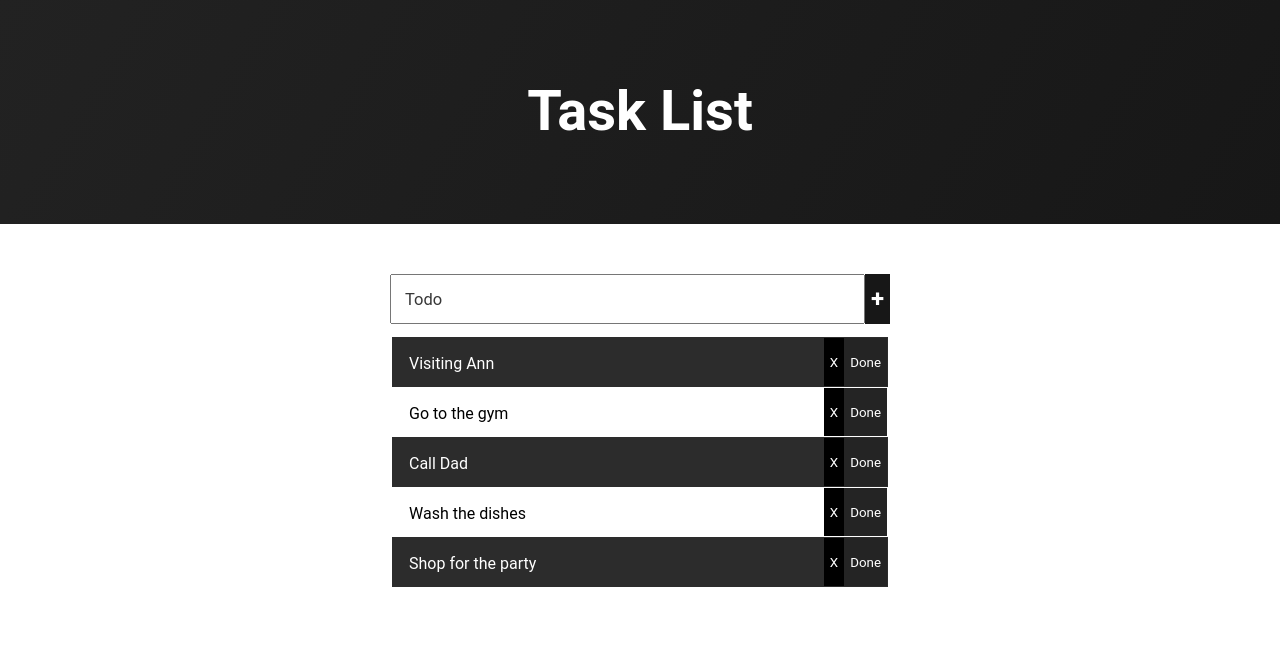
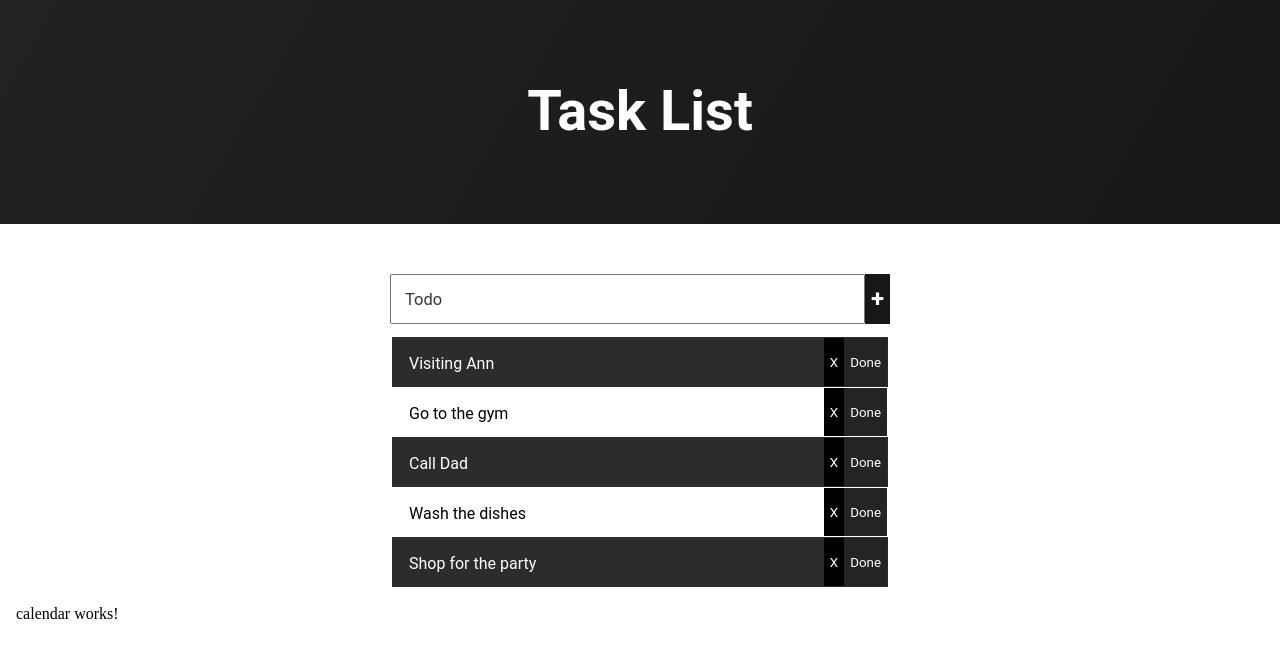
Before and after one commit to jbthecoder5/angular-todo-list-app, an Angular app: page / in a window 1280 px wide. Shown: the top 658 px of the page. Built offline with nearby package versions, Linux system fonts and the light colour scheme.

Commit message:
generated a calendar module, generated a calendar component.

```diff
--- a/src/app/app.component.html
+++ b/src/app/app.component.html
@@ -2,4 +2,5 @@
 
 <body>
   <task-list></task-list>
+  <app-calendar></app-calendar>
 </body>
--- a/src/app/app.module.ts
+++ b/src/app/app.module.ts
@@ -4,10 +4,11 @@ import { BrowserModule } from '@angular/platform-browser';
 import { AppRoutingModule } from './app-routing.module';
 import { AppComponent } from './app.component';
 import { TaskListModule } from './task-list/task-list.module';
+import { CalendarModule } from './calendar/calendar.module';
 
 @NgModule({
   declarations: [AppComponent],
-  imports: [BrowserModule, AppRoutingModule, TaskListModule],
+  imports: [BrowserModule, AppRoutingModule, TaskListModule, CalendarModule],
   providers: [],
   bootstrap: [AppComponent],
 })
--- /dev/null
+++ b/src/app/calendar/calendar.component.html
@@ -0,0 +1 @@
+<p>calendar works!</p>
```
Also changed, not shown: src/app/calendar/calendar.component.ts (added, +10 -0 lines), src/app/calendar/calendar.module.ts (added, +10 -0 lines), src/app/calendar/calendar.component.css (added), 1 other file (tests, documents, lock files or other folders).
